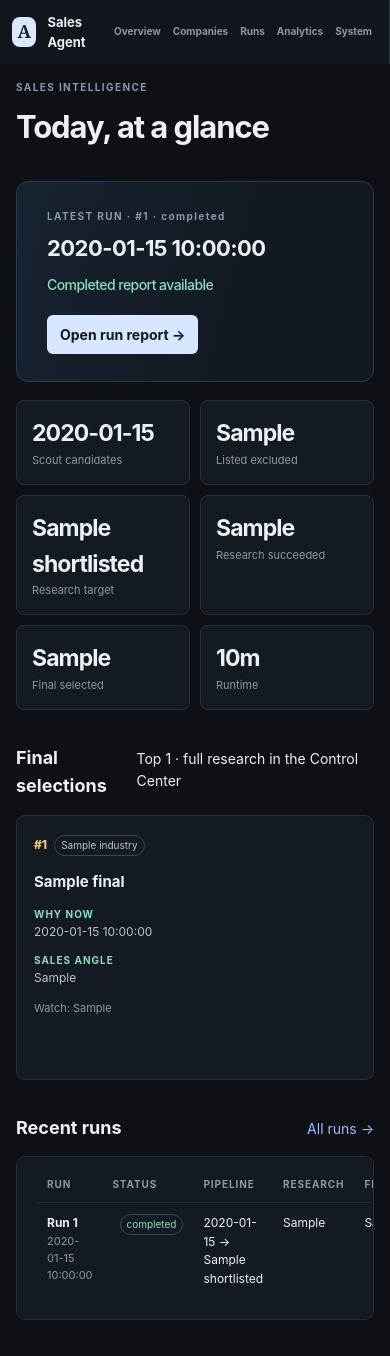
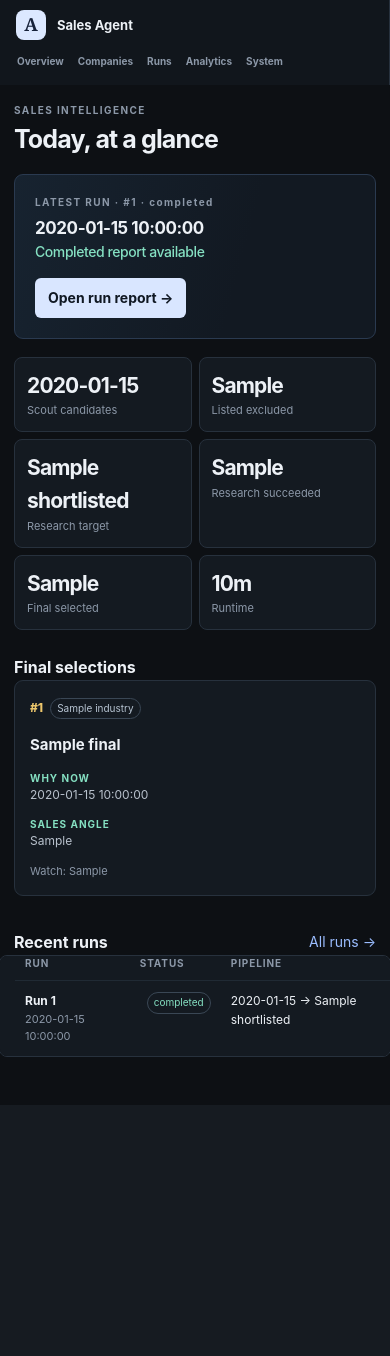
Before and after one commit to adely-rya/adely-SalesAgent, a FastAPI app: template app/dashboard/templates/overview.html in a window 390 px wide. After the commit the page ends 1105 px from the top, so only its background shows below. Run offline with FastAPI, Linux system fonts and the light colour scheme; the template is opened without the code that fills it: most values are stand-ins (such as "Sample title", 1, 10 or a date in 2020).

Commit message:
fix: repair mobile dashboard layout

```diff
--- /dev/null
+++ b/app/dashboard/static/mobile.css
@@ -0,0 +1,44 @@
+/* Mobile-first corrections kept separate from the desktop visual system. */
+@media (max-width: 600px) {
+  body { min-width: 0; overflow-x: hidden; }
+  aside { display: block; padding: 10px 12px 8px; }
+  .brand { padding: 0 4px 9px; }
+  nav { display: flex; width: 100%; overflow-x: auto; gap: 4px; padding-bottom: 2px; scrollbar-width: none; }
+  nav::-webkit-scrollbar { display: none; }
+  nav a { flex: 0 0 auto; padding: 7px 9px; font-size: 11px; white-space: nowrap; }
+  main { min-width: 0; padding: 18px 14px 48px; }
+  header { margin-bottom: 20px; }
+  h1 { font-size: 25px; line-height: 1.15; }
+  h2 { overflow-wrap: anywhere; }
+  .hero { padding: 20px; border-radius: 9px; }
+  .hero h2 { font-size: 17px; line-height: 1.35; overflow-wrap: anywhere; }
+  .metrics, .healthmetrics { grid-template-columns: repeat(2, minmax(0, 1fr)); gap: 7px; margin-bottom: 25px; }
+  .metrics > div { min-width: 0; padding: 12px; }
+  .metrics b { font-size: 21px; }
+  .section-title { gap: 12px; align-items: center; }
+  .section-title h2 { font-size: 16px; margin-bottom: 0; }
+  .section-title > span { display: none; }
+  .cards { grid-template-columns: minmax(0, 1fr); gap: 9px; }
+  .company-card { min-height: 0; padding: 15px; }
+  .company-card p { -webkit-line-clamp: 4; }
+  .panel { min-width: 0; padding: 15px; border-radius: 8px; }
+  .table-wrap { margin: 0 -15px; padding: 0 15px; }
+  .table-wrap table { min-width: 620px; }
+  .filters { display: grid; grid-template-columns: 1fr 1fr; gap: 7px; }
+  .filters input:first-child, .filters input, .filters select { width: 100%; min-width: 0; }
+  .filters input:first-child { grid-column: 1 / -1; }
+  .filters button { grid-column: 1 / -1; width: 100%; }
+  .two-col { display: block; margin-bottom: 0; }
+  .company-meta { display: grid; gap: 3px; margin: -8px 0 16px; }
+  dl { grid-template-columns: minmax(88px, .8fr) minmax(0, 1.2fr); gap: 7px; }
+  dd, .sources a, .error p { overflow-wrap: anywhere; word-break: break-word; }
+  .tagform { display: grid; grid-template-columns: minmax(0, 1fr) auto; }
+  .funnel { padding: 12px; gap: 6px; overflow-x: auto; }
+  .funnel div { flex: 0 0 92px; padding: 8px 6px; }
+  .funnel b { font-size: 19px; }
+  .funnel i { flex: 0 0 auto; }
+  .bar { grid-template-columns: 96px minmax(0, 1fr) 28px; gap: 7px; }
+  .bar span { overflow: hidden; text-overflow: ellipsis; white-space: nowrap; }
+  .history-chart { overflow-x: auto; justify-content: flex-start; }
+  .history-column { flex: 0 0 46px; }
+}
--- a/app/dashboard/templates/base.html
+++ b/app/dashboard/templates/base.html
@@ -1,2 +1,2 @@
-<!doctype html><html lang="ja"><head><meta charset="utf-8"><meta name="viewport" content="width=device-width,initial-scale=1"><title>{% block title %}Sales Agent{% endblock %}</title><link rel="stylesheet" href="/static/app.css"></head>
+<!doctype html><html lang="ja"><head><meta charset="utf-8"><meta name="viewport" content="width=device-width,initial-scale=1"><title>{% block title %}Sales Agent{% endblock %}</title><link rel="stylesheet" href="/static/app.css"><link rel="stylesheet" href="/static/mobile.css"></head>
 <body><aside><a class="brand" href="/"><span class="mark">A</span><span>Sales Agent<small>CONTROL CENTER</small></span></a><nav><a class="{% if nav=='/' %}active{% endif %}" href="/">Overview</a><a class="{% if nav.startswith('/companies') %}active{% endif %}" href="/companies">Companies</a><a class="{% if nav.startswith('/runs') %}active{% endif %}" href="/runs">Runs</a><a class="{% if nav.startswith('/analytics') %}active{% endif %}" href="/analytics">Analytics</a><a class="{% if nav.startswith('/system') %}active{% endif %}" href="/system">System</a></nav><div class="sidefoot">Private network<br><span class="dot"></span> Tailscale only</div></aside><main><header><div><p class="eyebrow">SALES INTELLIGENCE</p><h1>{% block heading %}{% endblock %}</h1></div><div class="health"><span>Sales Agent</span><b>Normal</b><span>Database</span><b>Normal</b></div></header>{% block content %}{% endblock %}</main></body></html>
```
